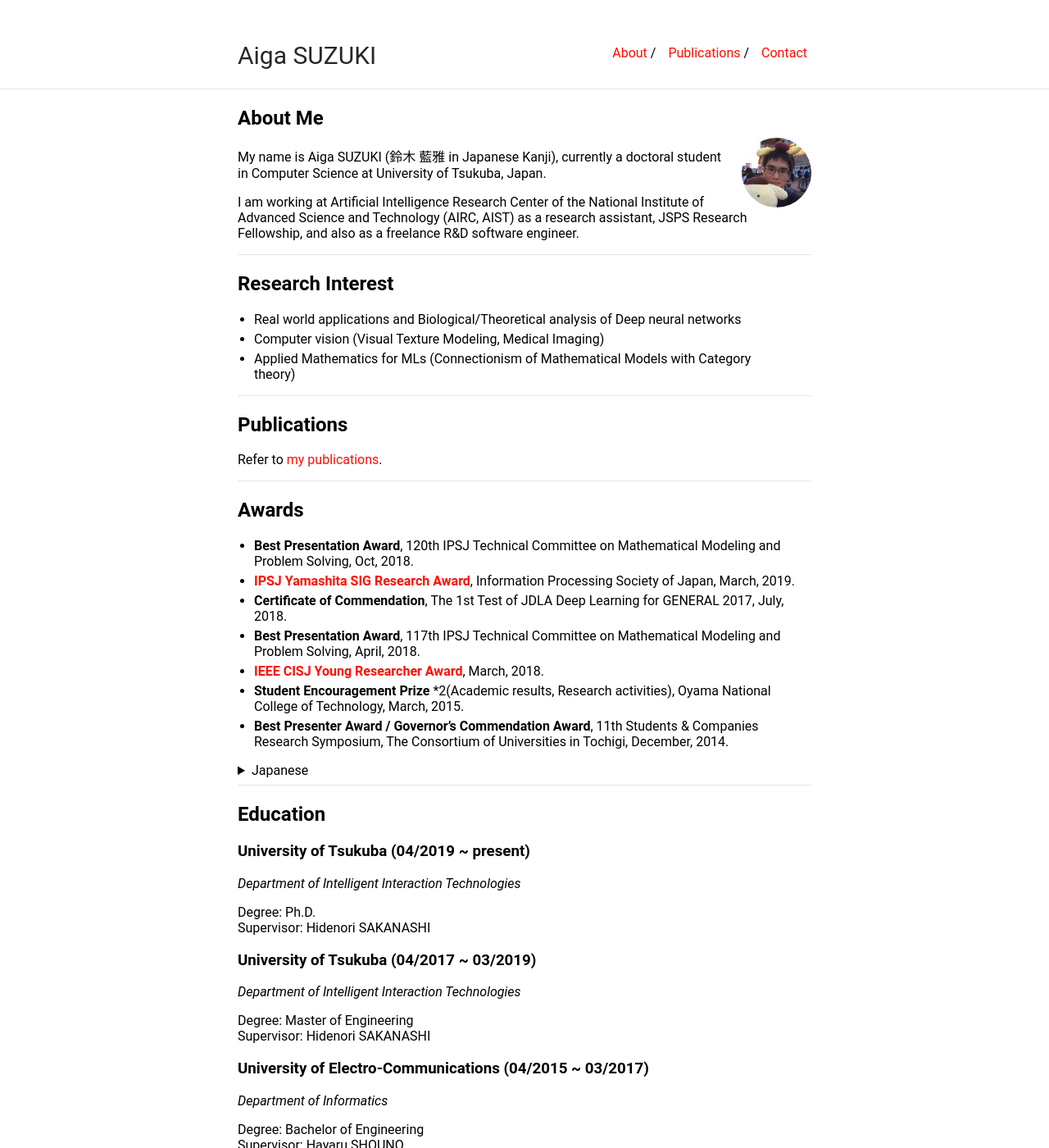
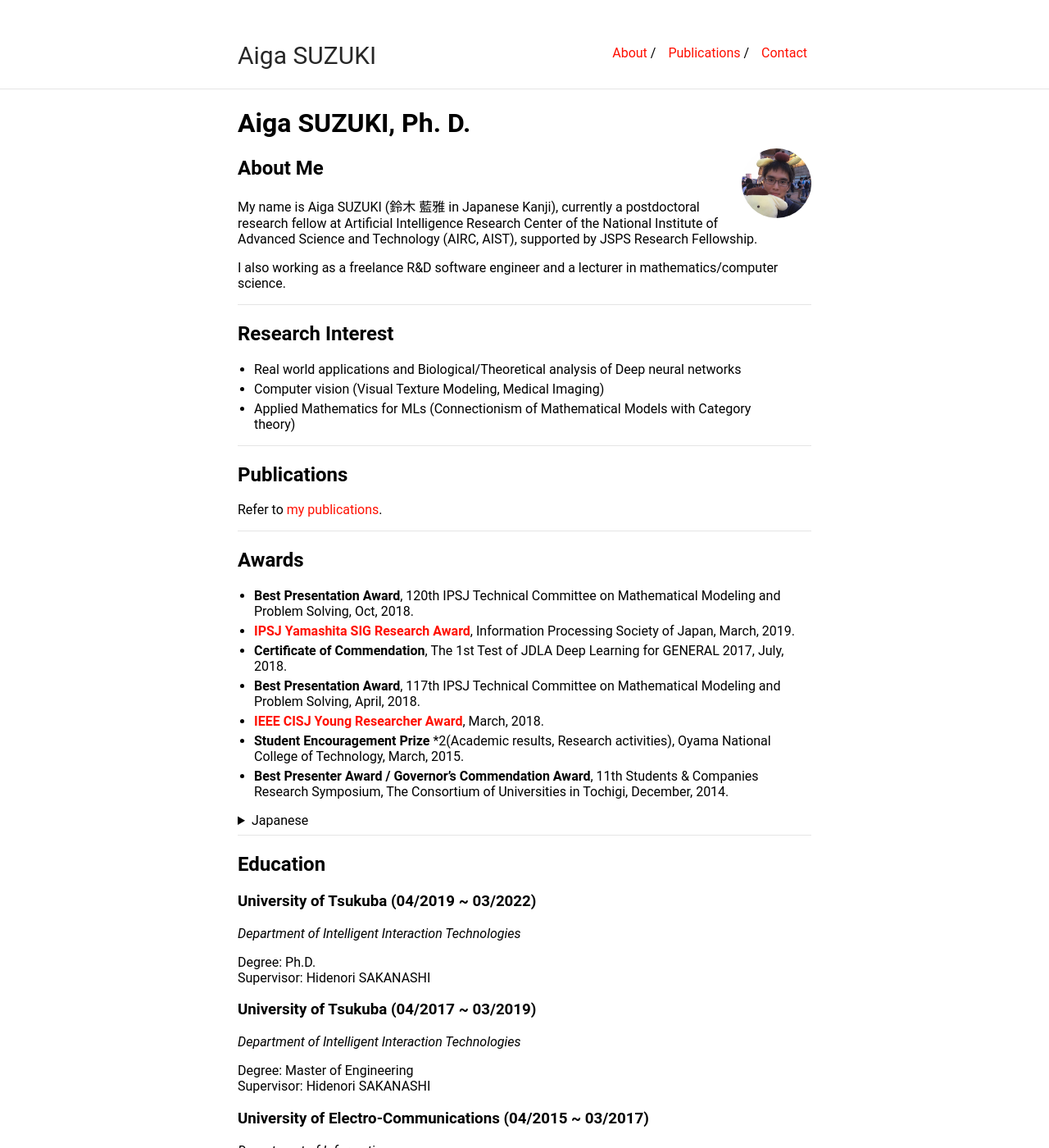
Before and after one commit to tochikuji/tochikuji.github.io, a Jekyll site: the page built from index.md, in a window 1280 px wide and 1400 px high. Shown: the whole window at 82% size. Built offline with Jekyll 4.4.1, drawn with Linux system fonts in a browser that asks for light colours; some of the changed text lies outside the part shown.

Commit message:
update index

```diff
--- a/index.md
+++ b/index.md
@@ -3,15 +3,18 @@ layout: default
 title: Aiga SUZUKI's Personal Homepage
 ---
 
-## About Me
+
+
+
+# Aiga SUZUKI, Ph. D.
 
 <img class="profile-picture" src="me.png">
 
-My name is Aiga SUZUKI (鈴木 藍雅 in Japanese Kanji), currently a doctoral student in Computer Science at University of Tsukuba, Japan.
+## About Me
 
-I am working at Artificial Intelligence Research Center of the National Institute of Advanced Science and Technology (AIRC, AIST) as a research assistant,
-JSPS Research Fellowship,
-and also as a freelance R&D software engineer.
+My name is Aiga SUZUKI (鈴木 藍雅 in Japanese Kanji), currently a postdoctoral research fellow at  Artificial Intelligence Research Center of the National Institute of Advanced Science and Technology (AIRC, AIST), supported by JSPS Research Fellowship.
+
+I also working as a freelance R&D software engineer and a lecturer in mathematics/computer science.
 
 ----
 
@@ -55,7 +58,7 @@ Refer to [my publications](publications).
 
 ## Education
 
-### University of Tsukuba (04/2019 ~ present)
+### University of Tsukuba (04/2019 ~ 03/2022)
 *Department of Intelligent Interaction Technologies*
 
 Degree: Ph.D.
@@ -85,6 +88,9 @@ Supervisor: Yosuke IIJIMA
 
 ## Work Experiences
 
+### National Institute of Advanced Science and Technology (AIST) (04/2022 ~ present)
+Postdoc.
+
 ### Adacotech Inc. (08/2019 ~ present)
 *Parttime Researcher*
 
@@ -95,7 +101,7 @@ Developing new ML algorithms to improve the existing products
 
 Lecturing the Advanced Machine Learning course, Deep Learning course and Mathematics course
 
-### National Institute of Advanced Science and Technology (AIST) (04/2017 ~ present)
+### National Institute of Advanced Science and Technology (AIST) (04/2017 ~ 03/2022)
 *Research Assistant*
 
 ### Adacotech Inc. (05/2015 ~ 03/2017)
@@ -109,10 +115,10 @@ Developing the Embedded/Computer applications mainly for Real-time surveillance
 
 - Member of IEEE Computational Intelligence Society (IEEE-CIS)
 - Member of Free Software Foundation (FSF)
-- Student Member of Information Processing Society of Japan (IPSJ)
-- Student Member of the Institute of Electronics, Information and Communication Engineers (IEICE)
+- Member of Information Processing Society of Japan (IPSJ)
+- Member of the Institute of Electronics, Information and Communication Engineers (IEICE)
 - Member of Japanese Association for Medical Artificial Intelligence (JMAI)
 - Member of Architectural Institute of Japan (AIJ)
-- Student Member of IEEE
+- Member of IEEE
 
 *****
```
